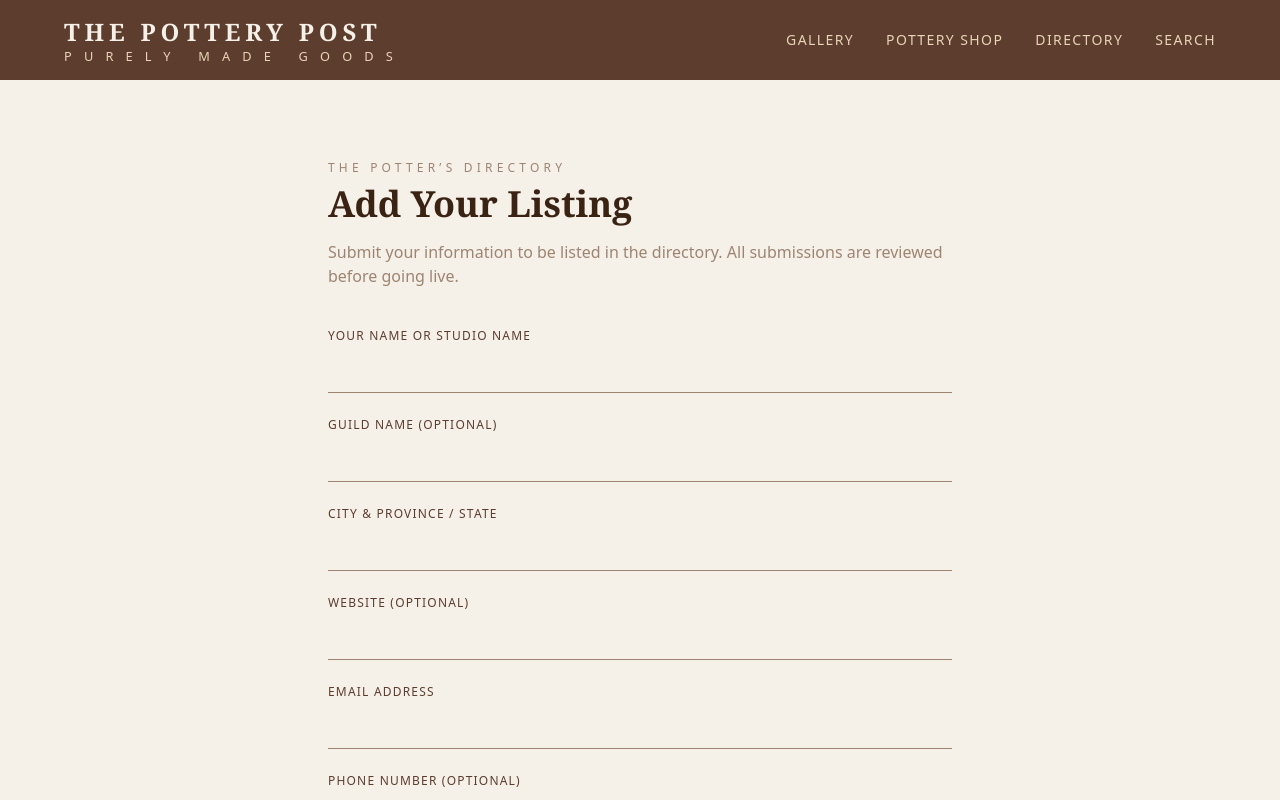
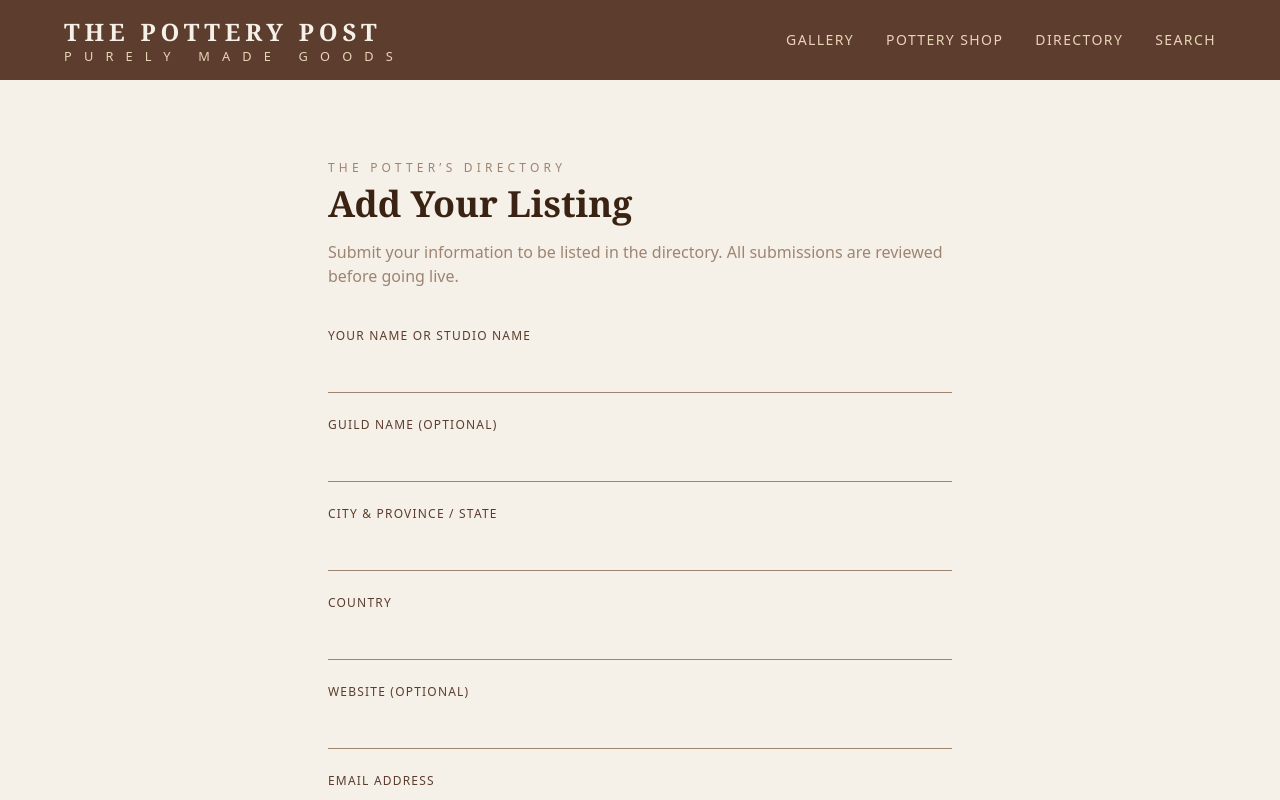
Before and after one commit to VanessaAnneliese/pottery-post-website, a Next.js app: page /directory/submit in a window 1280 px wide. Shown: the top 800 px of the page. Built offline with nearby package versions, Linux system fonts and the light colour scheme.

Commit message:
Add Country field to directory submit form

```diff
--- a/app/directory/submit/page.tsx
+++ b/app/directory/submit/page.tsx
@@ -15,6 +15,7 @@ export default function SubmitPage() {
           { label: "Your Name or Studio Name", name: "name", type: "text" },
           { label: "Guild Name (optional)", name: "guild", type: "text" },
           { label: "City & Province / State", name: "location", type: "text" },
+          { label: "Country", name: "country", type: "text" },
           { label: "Website (optional)", name: "website", type: "url" },
           { label: "Email Address", name: "email", type: "email" },
           { label: "Phone Number (optional)", name: "phone", type: "tel" },
```
